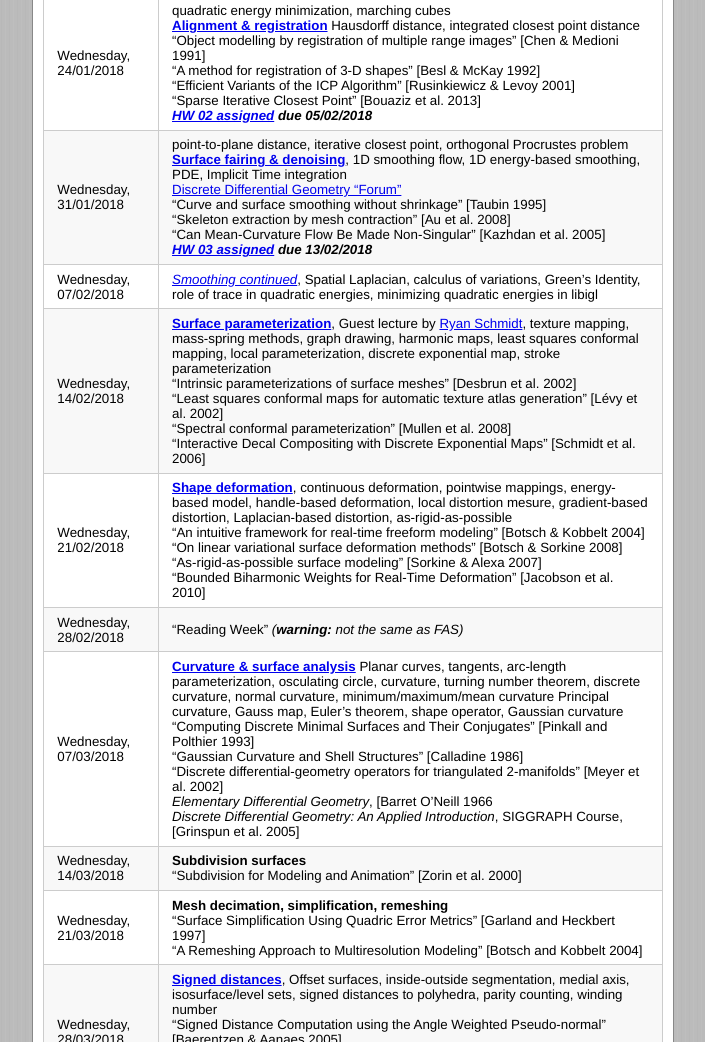
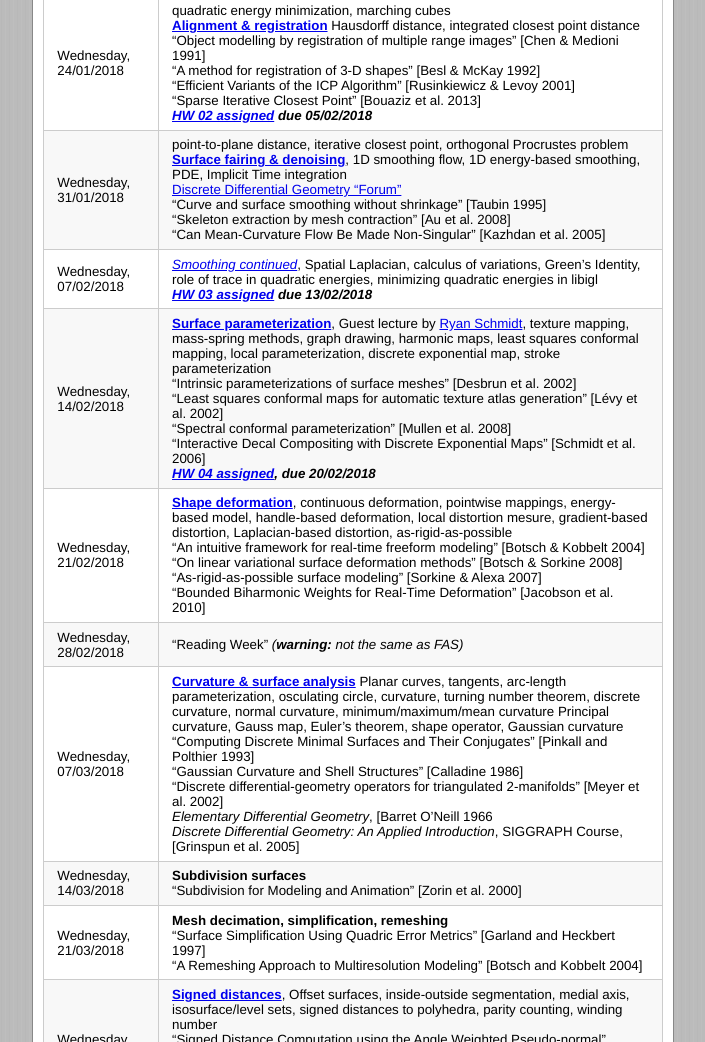
Before and after one commit to alecjacobson/geometry-processing-csc2520, a plain HTML site: page index.html in a window 1280 px wide. Shown: the part 1620-2662 px from the top of the page, without its empty margins (287-992 px from the left). Drawn offline with Linux system fonts and the light colour scheme.

Commit message:
assign hw 04 in advance

```diff
--- a/index.html
+++ b/index.html
@@ -125,15 +125,15 @@ the particular application.</p>
 </tr>
 <tr>
 	<td style="text-align:left;">Wednesday, 31/01/2018</td>
-	<td style="text-align:left;">point-to-plane distance, iterative closest point, orthogonal Procrustes problem <br> <a href="lecture-notes/smoothing.html"><strong>Surface fairing &amp; denoising</strong></a>, 1D smoothing flow, 1D energy-based smoothing, PDE, Implicit Time integration<br> <a href="http://ddg.cs.columbia.edu">Discrete Differential Geometry &#8220;Forum&#8221;</a><br> &#8220;Curve and surface smoothing without shrinkage&#8221; [Taubin 1995] <br> &#8220;Skeleton extraction by mesh contraction&#8221; [Au et al. 2008]<br> &#8220;Can Mean-Curvature Flow Be Made Non-Singular&#8221; [Kazhdan et al. 2005]<br> <em><strong><a href="https://github.com/alecjacobson/geometry-processing-smoothing">HW 03 assigned</a> due 13/02/2018</strong></em></td>
+	<td style="text-align:left;">point-to-plane distance, iterative closest point, orthogonal Procrustes problem <br> <a href="lecture-notes/smoothing.html"><strong>Surface fairing &amp; denoising</strong></a>, 1D smoothing flow, 1D energy-based smoothing, PDE, Implicit Time integration<br> <a href="http://ddg.cs.columbia.edu">Discrete Differential Geometry &#8220;Forum&#8221;</a><br> &#8220;Curve and surface smoothing without shrinkage&#8221; [Taubin 1995] <br> &#8220;Skeleton extraction by mesh contraction&#8221; [Au et al. 2008]<br> &#8220;Can Mean-Curvature Flow Be Made Non-Singular&#8221; [Kazhdan et al. 2005]</td>
 </tr>
 <tr>
 	<td style="text-align:left;">Wednesday, 07/02/2018</td>
-	<td style="text-align:left;"><a href="lecture-notes/smoothing.html"><em>Smoothing continued</em></a>, Spatial Laplacian, calculus of variations, Green&#8217;s Identity, role of trace in quadratic energies, minimizing quadratic energies in libigl <br> <!-- _**[HW 04 assigned](https://github.com/alecjacobson/geometry-processing-parameterization), due ??/??/2018**_  --></td>
+	<td style="text-align:left;"><a href="lecture-notes/smoothing.html"><em>Smoothing continued</em></a>, Spatial Laplacian, calculus of variations, Green&#8217;s Identity, role of trace in quadratic energies, minimizing quadratic energies in libigl <br> <em><strong><a href="https://github.com/alecjacobson/geometry-processing-smoothing">HW 03 assigned</a> due 13/02/2018</strong></em></td>
 </tr>
 <tr>
 	<td style="text-align:left;">Wednesday, 14/02/2018</td>
-	<td style="text-align:left;"><a href="lecture-notes/parameterization-ryan-schmidt.pdf"><strong>Surface parameterization</strong></a>, Guest lecture by <a href="http://www.rms80.com">Ryan Schmidt</a>, texture mapping, mass-spring methods, graph drawing, harmonic maps, least squares conformal mapping, local parameterization, discrete exponential map, stroke parameterization <br> &#8220;Intrinsic parameterizations of surface meshes&#8221; [Desbrun et al. 2002] <br> &#8220;Least squares conformal maps for automatic texture atlas generation&#8221; [Lévy et al. 2002] <br> &#8220;Spectral conformal parameterization&#8221; [Mullen et al. 2008] <br> &#8220;Interactive Decal Compositing with Discrete Exponential Maps&#8221; [Schmidt et al. 2006]</td>
+	<td style="text-align:left;"><a href="lecture-notes/parameterization-ryan-schmidt.pdf"><strong>Surface parameterization</strong></a>, Guest lecture by <a href="http://www.rms80.com">Ryan Schmidt</a>, texture mapping, mass-spring methods, graph drawing, harmonic maps, least squares conformal mapping, local parameterization, discrete exponential map, stroke parameterization <br> &#8220;Intrinsic parameterizations of surface meshes&#8221; [Desbrun et al. 2002] <br> &#8220;Least squares conformal maps for automatic texture atlas generation&#8221; [Lévy et al. 2002] <br> &#8220;Spectral conformal parameterization&#8221; [Mullen et al. 2008] <br> &#8220;Interactive Decal Compositing with Discrete Exponential Maps&#8221; [Schmidt et al. 2006] <br> <em><strong><a href="https://github.com/alecjacobson/geometry-processing-parameterization">HW 04 assigned</a>, due 20/02/2018</strong></em></td>
 </tr>
 <tr>
 	<td style="text-align:left;">Wednesday, 21/02/2018</td>
```
Also changed, not shown: 1 other file.
